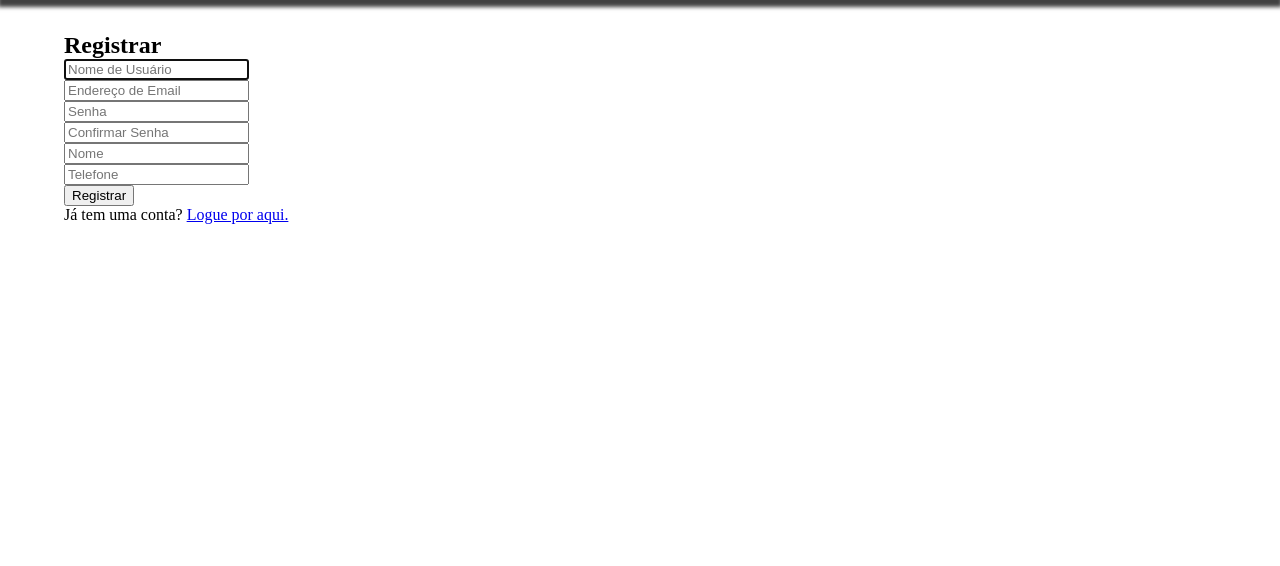
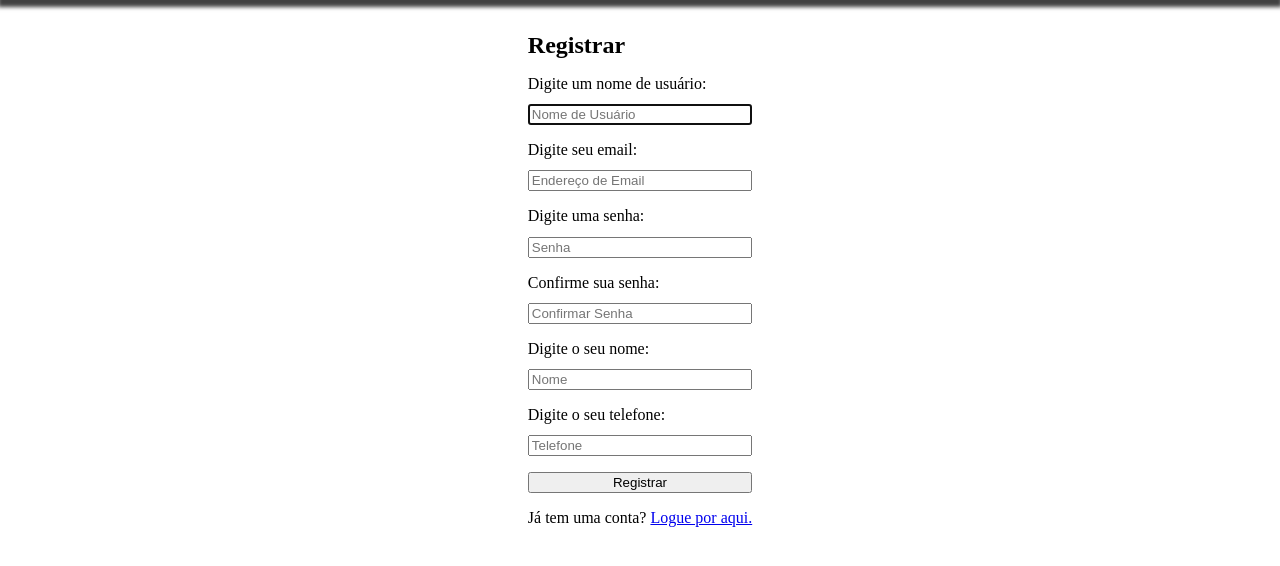
Before and after one commit to gabriel0alvesz/To-do_BD1, a Django app: page /registrar in a window 1280 px wide. Shown: the part 64-630 px from the top of the page. Run offline with Django 4.2, Linux system fonts and the light colour scheme.

Commit message:
Site completo

```diff
--- /dev/null
+++ b/TPBD1/lista_tarefas/static/styles/login.css
@@ -0,0 +1,3 @@
+.corpo {
+    margin: auto;
+}
--- a/TPBD1/lista_tarefas/static/styles/style.css
+++ b/TPBD1/lista_tarefas/static/styles/style.css
@@ -9,6 +9,27 @@ body {
 .icon_home{
     width: 2rem;
     filter: invert(1);
+}
+
+.flexCenter {
+    margin: auto;
+    width: fit-content;
+    display: grid;
+    gap: 1rem;
+}
+
+.form_usuario {
+    display: grid;
+    gap: 1rem;
+}
+
+.form-group {
+    display: grid;
+    gap: 0.7rem;
+}
+
+.form-button {
+    text-align: center;
 }
 
 .main_nav {
--- a/TPBD1/lista_tarefas/templates/lista_tarefas/registrar.html
+++ b/TPBD1/lista_tarefas/templates/lista_tarefas/registrar.html
@@ -6,7 +6,21 @@
 {% endblock %}
 
 {% block style %}
-    <link rel="stylesheet" href="{% static 'styles/login.css' %}">
+    <link rel="stylesheet" href="{% static 'styles/registrar.css' %}">
+    <script type="text/javascript">
+        const handlePhone = (event) => {
+            let input = event.target
+            input.value = phoneMask(input.value)
+        }
+
+        const phoneMask = (value) => {
+            if (!value) return ""
+            value = value.replace(/\D/g,'')
+            value = value.replace(/(\d{2})(\d)/,"($1) $2")
+            value = value.replace(/(\d)(\d{4})$/,"$1-$2")
+            return value
+        }
+    </script>
 {% endblock %}
 
 {% block body %}
@@ -19,30 +33,36 @@
             <div>{{ message }}</div>
         {% endif %}
 
-        <form action="{% url 'registrar' %}" method="post">
+        <form action="{% url 'registrar' %}" class="form_usuario" method="post">
             {% csrf_token %}
             <div class="form-group">
+                <label class="form-label">Digite um nome de usuário: </label>
                 <input class="form-control" autofocus type="text" name="username" placeholder="Nome de Usuário">
             </div>
             <div class="form-group">
+                <label class="form-label">Digite seu email: </label>
                 <input class="form-control" type="email" name="email" placeholder="Endereço de Email">
             </div>
             <div class="form-group">
+                <label class="form-label">Digite uma senha: </label>
                 <input class="form-control" type="password" name="password" placeholder="Senha" maxlength=64>
             </div>
             <div class="form-group">
+                <label class="form-label">Confirme sua senha: </label>
                 <input class="form-control" type="password" name="confirmation" placeholder="Confirmar Senha" maxlength=64>
             </div>
             <div class="form-group">
+                <label class="form-label">Digite o seu nome: </label>
                 <input class="form-control" type="text" name="nome" placeholder="Nome">
             </div>
             <div class="form-group">
-                <input class="form-control" type="text" name="telefone" placeholder="Telefone">
+                <label class="form-label">Digite o seu telefone: </label>
+                <input class="form-control" id="txtTelefone" type="tel" name="telefone" placeholder="Telefone" maxlength=11 onkeyup="handlePhone(event)" >
             </div>
             <input class="btn btn-primary" type="submit" value="Registrar">
         </form>
 
-        Já tem uma conta? <a href="{% url 'login' %}">Logue por aqui.</a>
+        <div>Já tem uma conta? <a href="{% url 'login' %}">Logue por aqui.</a></div>
 
     </div>
 
--- a/TPBD1/lista_tarefas/views.py
+++ b/TPBD1/lista_tarefas/views.py
@@ -8,6 +8,8 @@ from django.urls import reverse
 from . import funcoes
 from datetime import datetime, timezone, timedelta
 from django.http import JsonResponse
+
+from re import findall
 
 # Create your views here.
 
@@ -68,6 +70,8 @@ def registrar(request):
         email = request.POST["email"]
         nome = request.POST["nome"]
         telefone = request.POST["telefone"]
+        telefone = findall(r'\d+', telefone)
+        telefone = ''.join(telefone)
 
         # Ensure password matches confirmation
         password = request.POST["password"]
@@ -136,6 +140,7 @@ def view_lista(request,id):
 
         try:
             usuario = request.user
+            convites = Convite.objects.filter(fk_nome_usuario_rec=usuario,aceito=0)
         except:
             usuario = None
 
@@ -153,6 +158,7 @@ def view_lista(request,id):
             "perm": booleana,
             "usuario": usuario,
             "nao_convidado": nao_convidado,
+            "convites": convites
         })
     except:
         return HttpResponseRedirect(reverse("erro"))
```
Also changed, not shown: TPBD1/lista_tarefas/templates/lista_tarefas/login.html (+5 -4 lines), TPBD1/lista_tarefas/migrations/0001_initial.py, TPBD1/lista_tarefas/static/styles/registrar.css (added).
